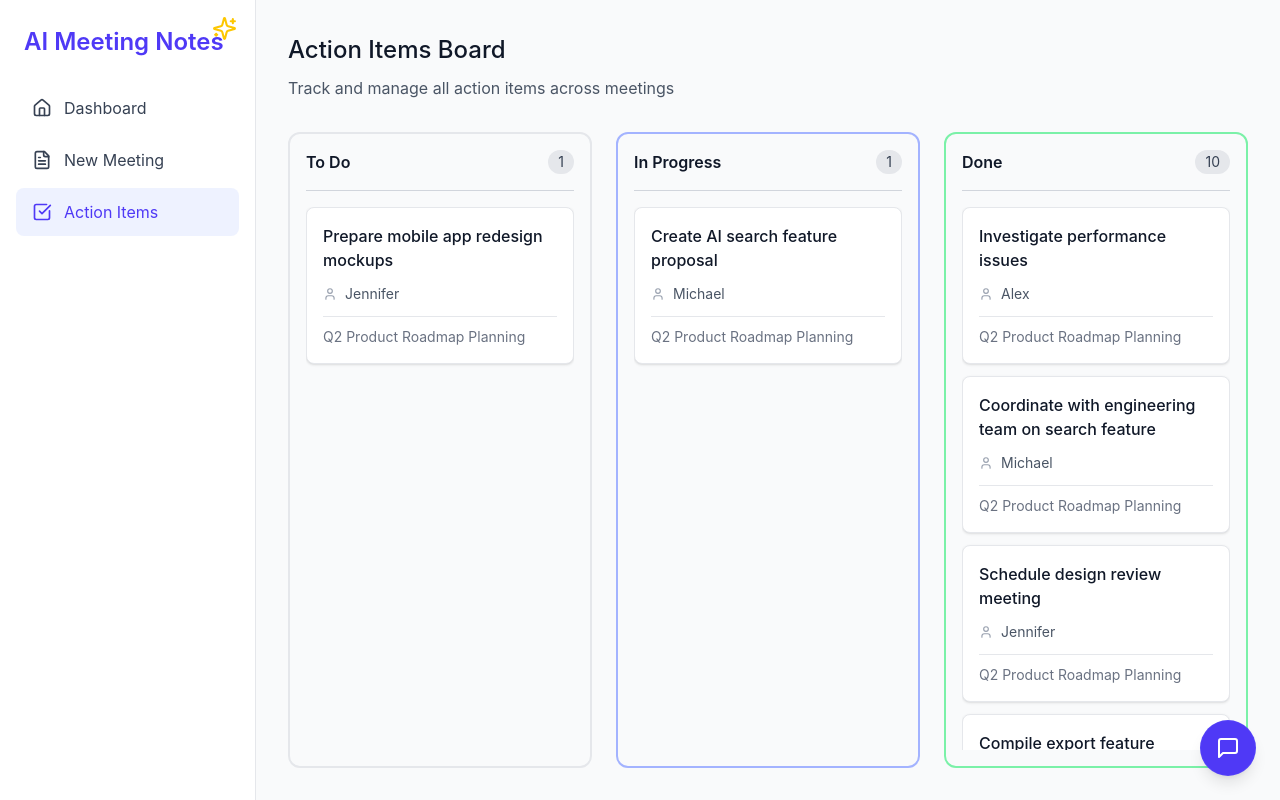
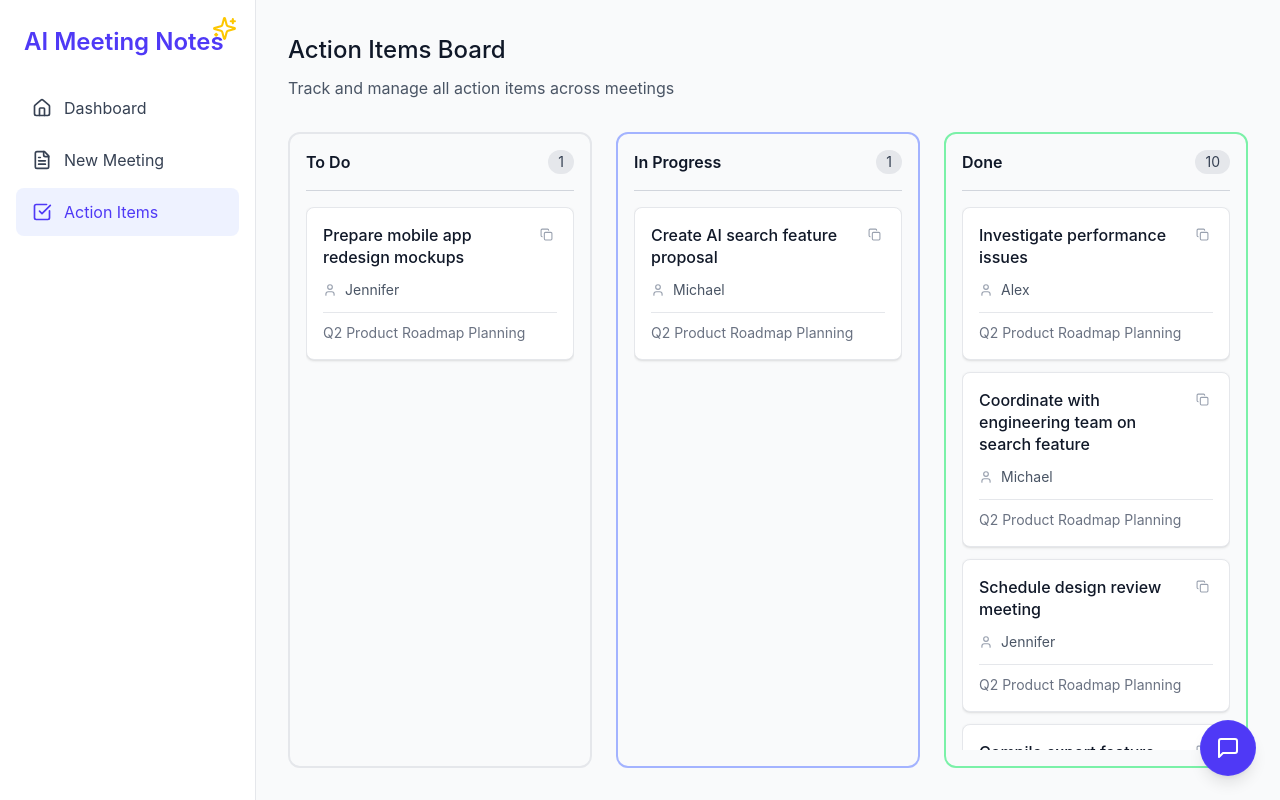
Before and after one commit to dejan-simonovski/notes-to-actions-frontend, a React (Vite) app: page /app/action-items in a window 1280 px wide. Built offline with nearby package versions, Linux system fonts and the light colour scheme.

Commit message:
feat/fe:-add-option-to-copy-title

```diff
--- a/src/app/components/action-items/ActionItemsPage.tsx
+++ b/src/app/components/action-items/ActionItemsPage.tsx
@@ -1,4 +1,5 @@
-import { User } from "lucide-react";
+import { User, Copy, Check } from "lucide-react";
+import { useState, useCallback } from "react";
 import { useActionItems } from "../../hooks/useActionItems";
 import type { TaskStatus } from "../../types/meeting";
 
@@ -19,6 +20,57 @@ const columnDragOver: Record<TaskStatus, string> = {
   in_progress: "bg-indigo-50 border-indigo-400",
   done: "bg-green-50 border-green-400",
 };
+
+function fallbackCopy(text: string) {
+  const el = document.createElement("textarea");
+  el.value = text;
+  el.style.cssText = "position:fixed;top:-9999px;left:-9999px;opacity:0";
+  document.body.appendChild(el);
+  el.select();
+  document.execCommand("copy");
+  document.body.removeChild(el);
+}
+
+function CopyButton({ text }: { text: string }) {
+  const [copied, setCopied] = useState(false);
+
+  const handleCopy = useCallback(
+    (e: React.MouseEvent) => {
+      e.stopPropagation();
+
+      const write = () => {
+        setCopied(true);
+        setTimeout(() => setCopied(false), 1500);
+      };
+
+      if (navigator.clipboard?.writeText) {
+        navigator.clipboard.writeText(text).then(write).catch(() => {
+          fallbackCopy(text);
+          write();
+        });
+      } else {
+        fallbackCopy(text);
+        write();
+      }
+    },
+    [text]
+  );
+
+  return (
+    <button
+      onClick={handleCopy}
+      onMouseDown={(e) => e.stopPropagation()}
+      title="Copy title"
+      className={`flex-shrink-0 p-1 rounded transition-all duration-150
+        ${copied
+          ? "text-green-500 bg-green-50"
+          : "text-gray-400 hover:text-gray-600 hover:bg-gray-100"
+        }`}
+    >
+      {copied ? <Check size={13} /> : <Copy size={13} />}
+    </button>
+  );
+}
 
 export function ActionItemsBoard() {
   const {
@@ -102,9 +154,12 @@ export function ActionItemsBoard() {
                             : "border-gray-200 hover:shadow-md"
                           }`}
                       >
-                        <h4 className="text-gray-900 mb-3 text-sm sm:text-base font-medium">
-                          {item.description}
-                        </h4>
+                        <div className="flex items-start justify-between gap-2 mb-3">
+                          <h4 className="text-gray-900 text-sm sm:text-base font-medium leading-snug">
+                            {item.description}
+                          </h4>
+                          <CopyButton text={item.description} />
+                        </div>
 
                         <div className="space-y-1.5 text-gray-600 mb-3 text-xs sm:text-sm">
                           <div className="flex items-center gap-2">
```
